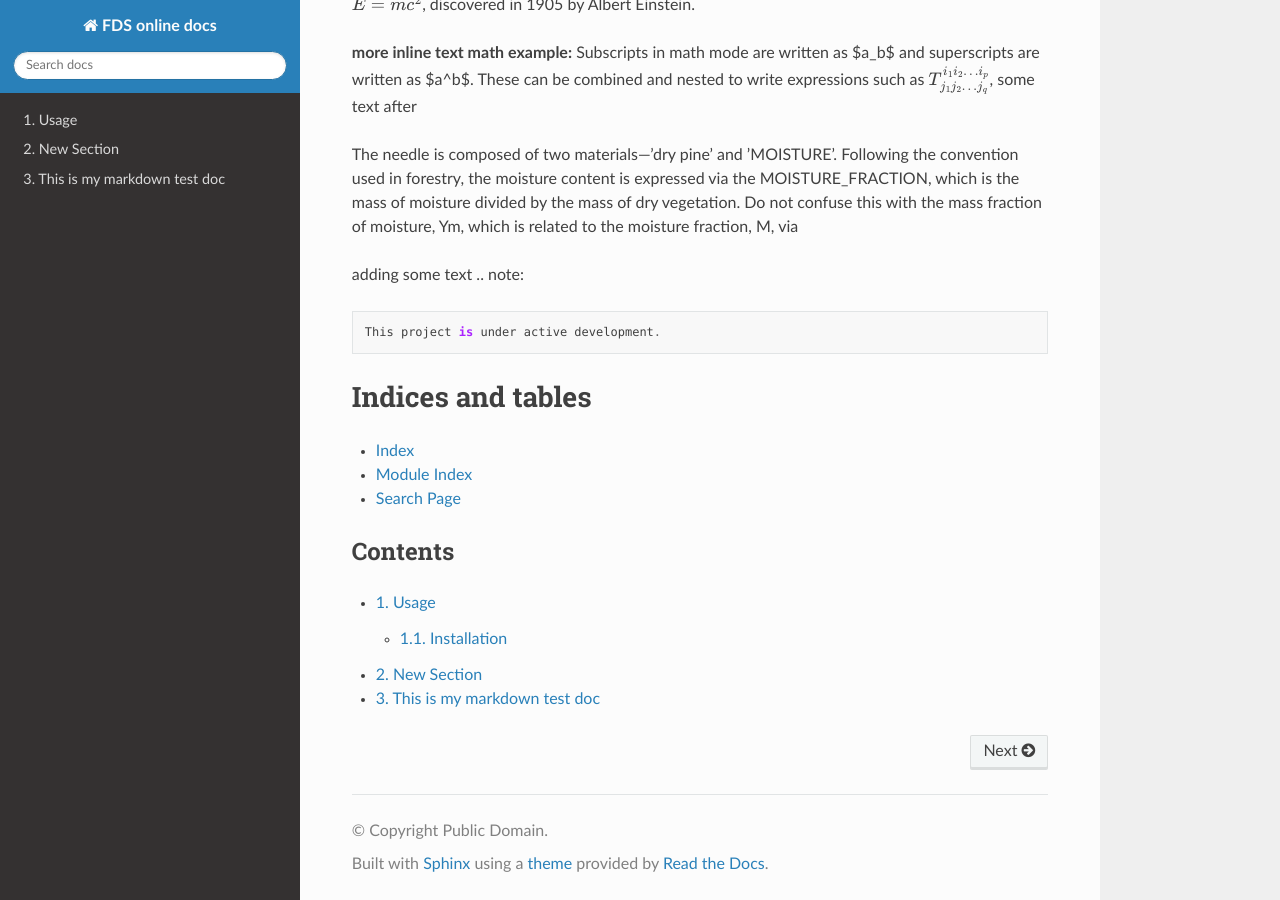
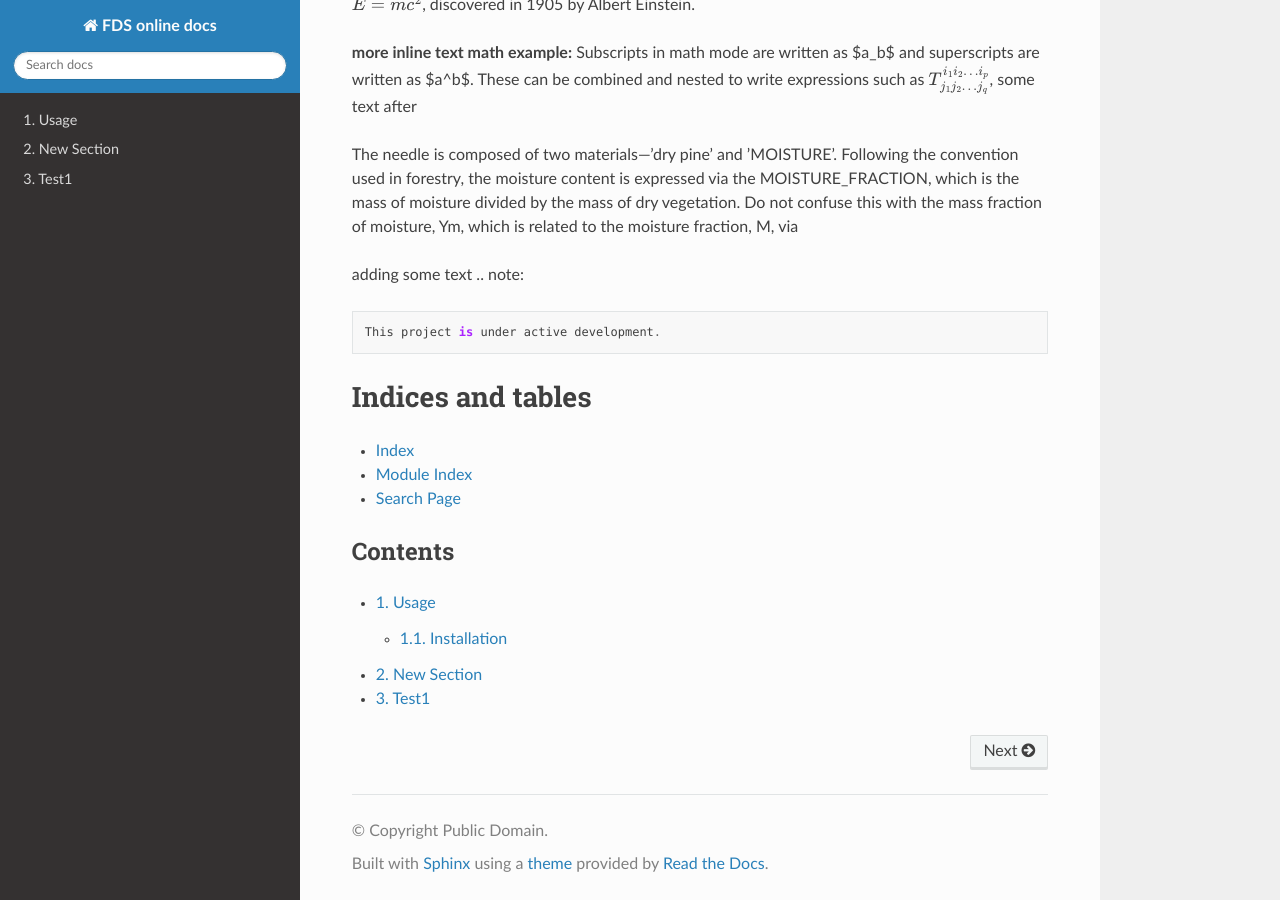
Before and after one commit to JGill636/fds-docs, a Sphinx documentation site: the page built from source/index.rst, in a window 1280 px wide and 900 px high, scrolled down 1406 px. Built offline with Sphinx 7.4.7 and the Read the Docs theme 2.0.0, drawn with Linux system fonts in a browser that asks for light colours.

Commit message:
move .md to .rst

```diff
--- a/source/index.rst
+++ b/source/index.rst
@@ -102,6 +102,7 @@
 
 .. toctree::
    :numbered:
+   :maxdepth: 2
 
    usage
    test1
--- a/source/test1.md
+++ b/source/test1.rst
@@ -1,4 +1,7 @@
-# This is my markdown test doc
+Test1
+=====
+
+This is my restructuredText test doc
 
 1. hi
 2. hi
```
